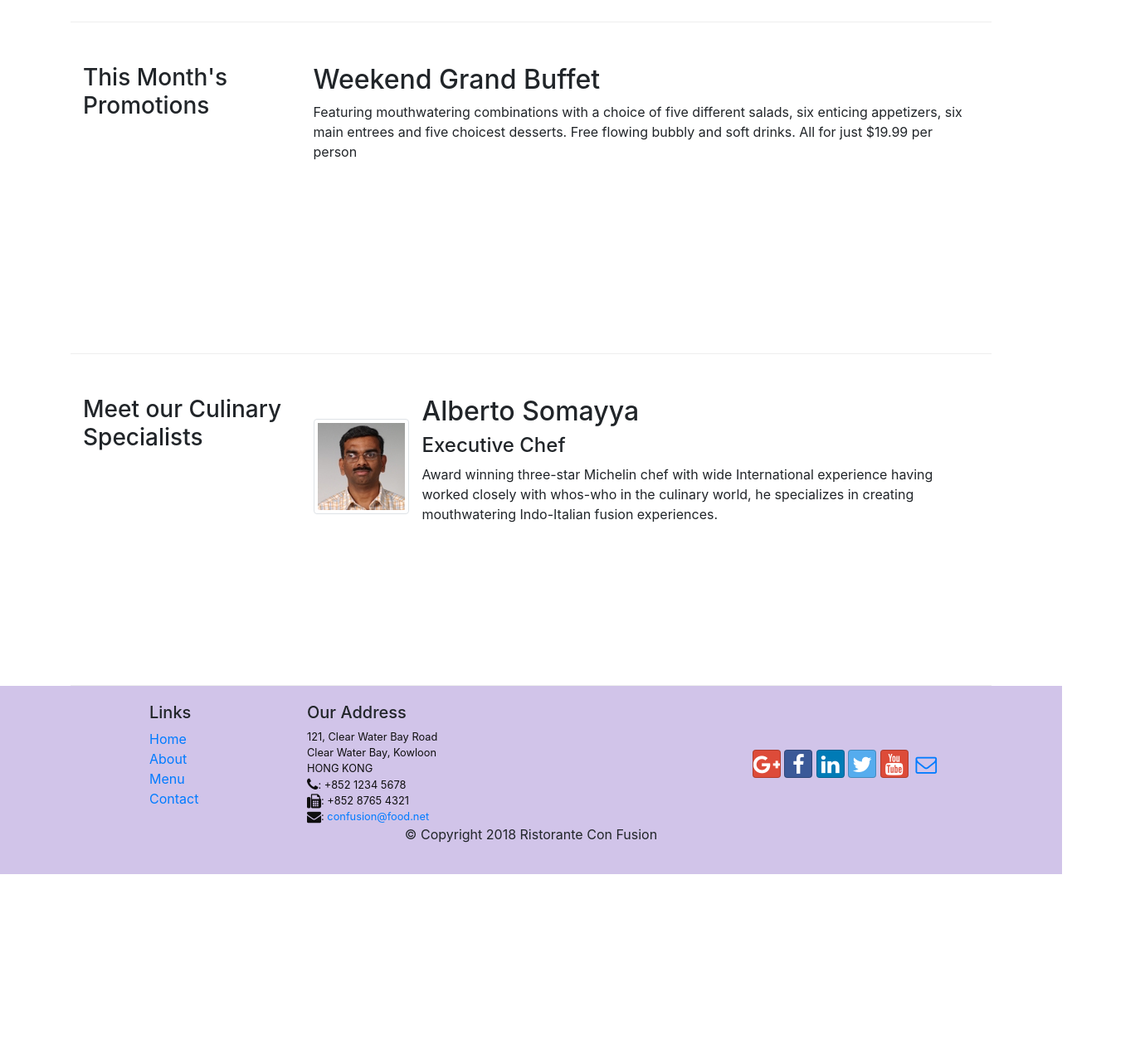
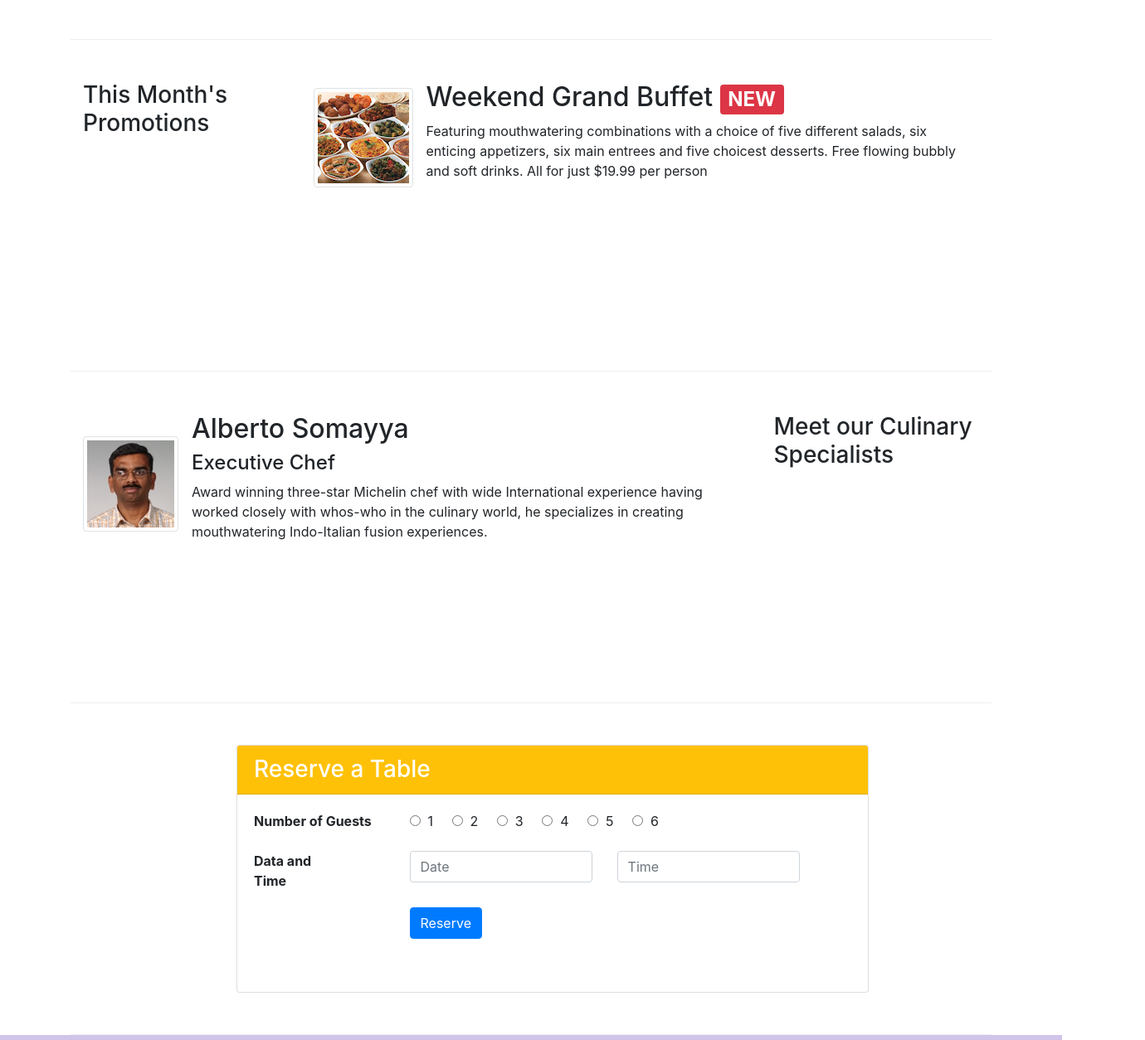
Before and after one commit to sanjitmaji08/bootstrap12345, a website: page index.html in a window 1280 px wide. Shown: the part 686-1940 px from the top of the page at 83% size, 1380 px wide, since content can reach past the window. Before the commit the page ends 1740 px from the top, so only its background shows below. Drawn offline with nearby package versions, Linux system fonts and the light colour scheme.

Commit message:
adding card and radio button with input fields

```diff
--- a/index.html
+++ b/index.html
@@ -37,12 +37,15 @@
     <header class ="jumbotron">
         <div class ="container">
             <div class = "row row-header">
-                <div class="col-12 col-sm-8">
+                <div class="col-12 col-sm-6">
                     <h1>Ristorante con Fusion</h1>
-                    <p>We take inspiration from the World's best cuisines, and create a unique fusion experience.<br> Our lipsmacking creations will tickle your culinary senses!</p>
+                    <p>We take inspiration from the World's best cuisines, and create a unique fusion experience. Our lipsmacking creations will tickle your culinary senses!</p>
                 </div>
-                <div class="col-12 col-sm align-self-center">
+                <div class="col-12 col-sm-3 align-self-center">
                     <img src="img/logo.png" class="img-fluid">
+                </div>
+                <div class="col-12 col-sm-3 align-self-center">
+                    <button type="submit" class="col-sm-8 btn btn-primary bg-warning">Reserve Table</button>
                 </div>
             </div>
         </div>
@@ -50,7 +53,7 @@
 
     <div class="container">
         <div class = "row row-content aline-items-center">
-            <div class="col-12 col-sm-4 col-md-3">
+            <div class="col-12 col-sm-4 order-sm-last col-md-3">
                 <h3>Our Lipsmacking Culinary Creations</h3>
             </div>
             <div class="col col-sm col-md">
@@ -68,19 +71,24 @@
             </div>
         </div>
 
-
         <div class = "row row-content aline-items-center">
             <div class="col-12 col-sm-4 col-md-3">
                 <h3>This Month's Promotions</h3>
             </div>
             <div class="col col-sm col-md">
-                <h2>Weekend Grand Buffet</h2>
-                <p>Featuring mouthwatering combinations with a choice of five different salads, six enticing appetizers, six main entrees and five choicest desserts. Free flowing bubbly and soft drinks. All for just $19.99 per person </p>
+                <div class="media">
+                    <img class="d-flex mr-3 img-thumbnail align-self-center"
+                            src="img/buffet.png" alt="Buffet">
+                    <div class="media-body">
+                        <h2 class="mt-0">Weekend Grand Buffet <span class="badge badge-danger">NEW</span></h2>
+                        <p class="d-none d-sm-block">Featuring mouthwatering combinations with a choice of five different salads, six enticing appetizers, six main entrees and five choicest desserts. Free flowing bubbly and soft drinks. All for just $19.99 per person </p>
+                    </div>
+                </div>
             </div>
         </div>
 
         <div class = "row row-content aline-items-center">
-            <div class="col-12 col-sm-4 col-md-3">
+            <div class="col-12 col-sm-4 order-sm-last col-md-3">
                 <h3>Meet our Culinary Specialists</h3>
             </div>
             <div class="col col-sm col-md">
@@ -95,6 +103,40 @@
                             whos-who in the culinary world, he specializes in
                             creating mouthwatering Indo-Italian fusion experiences.
                             </p>
+                    </div>
+                </div>
+            </div>
+        </div>
+        <div class = "row row-content aline-items-center">
+            <div class="row col-12 offset-sm-2 col-sm-12">
+                <div class="card">
+                    <h3 class="card-header bg-warning text-white">Reserve a Table</h3>
+                    <div class="card-body">
+                        <dl class="row">
+                            <dt class="col-12 col-sm-3">Number of Guests</dt>
+                            <dd class="col-12 col-sm-9">
+                                <input type="radio" name="Table">&nbsp;&nbsp;1&nbsp;</input>&nbsp;&nbsp;&nbsp;
+                                <input type="radio" name="Table">&nbsp;&nbsp;2&nbsp;</input>&nbsp;&nbsp;&nbsp;
+                                <input type="radio" name="Table">&nbsp;&nbsp;3&nbsp;</input>&nbsp;&nbsp;&nbsp;
+                                <input type="radio" name="Table">&nbsp;&nbsp;4&nbsp;</input>&nbsp;&nbsp;&nbsp;
+                                <input type="radio" name="Table">&nbsp;&nbsp;5&nbsp;</input>&nbsp;&nbsp;&nbsp;
+                                <input type="radio" name="Table">&nbsp;&nbsp;6&nbsp;</input>
+                            </dd>
+                        </dl>
+                        <dl class="row">
+                            <dt class="col-12 col-sm-2 mb-1">Data and Time</dt>
+                            <dd class="col-12 offset-sm-1 col-sm-4 mb-0">
+                                <input type="text" class="form-control" id="date" name="date" placeholder="Date">
+                            </dd>
+                            <dd class="col-12 col-sm-4">
+                                <input type="text" class="form-control" id="time" name="time" placeholder="Time">
+                            </dd>
+                        </dl>
+                        <dl class="row">
+                            <dd class="col-10 offset-sm-3">
+                                <button type="submit" class="btn btn-primary">Reserve</button>
+                            </dd>
+                        </dl>
                     </div>
                 </div>
             </div>
```
Also changed, not shown: aboutus.html (+1 -1 lines).
